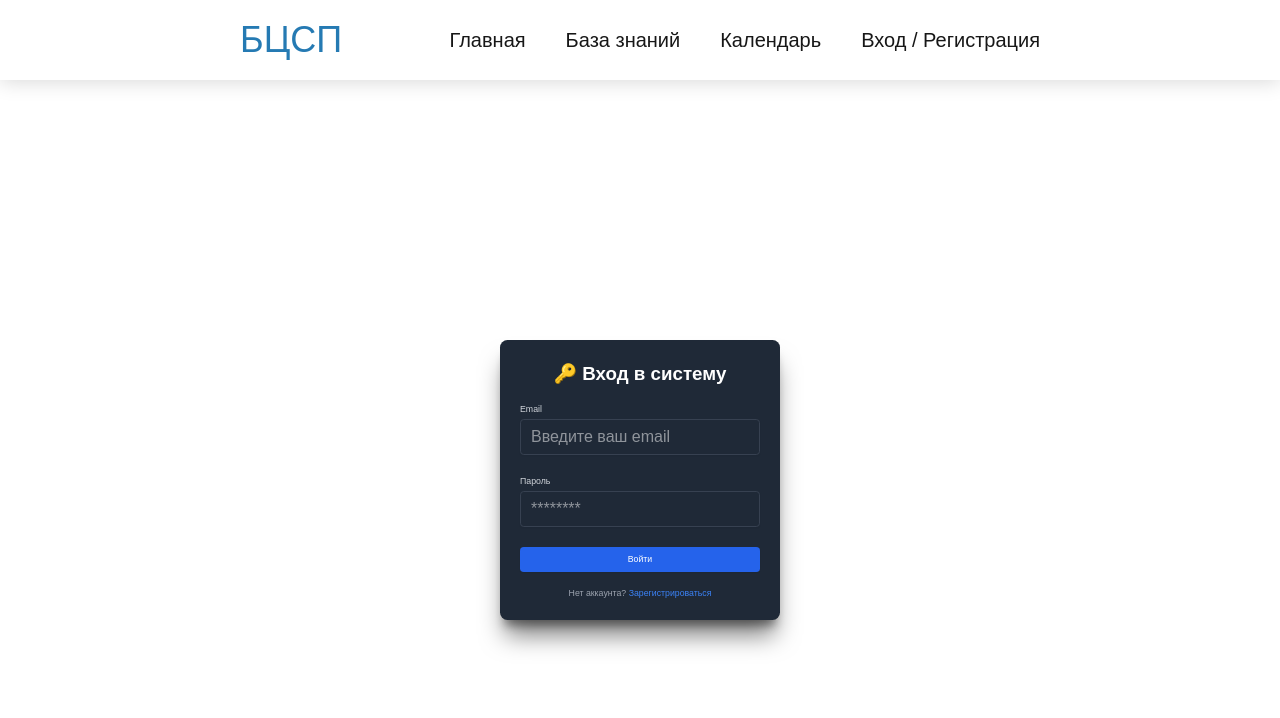
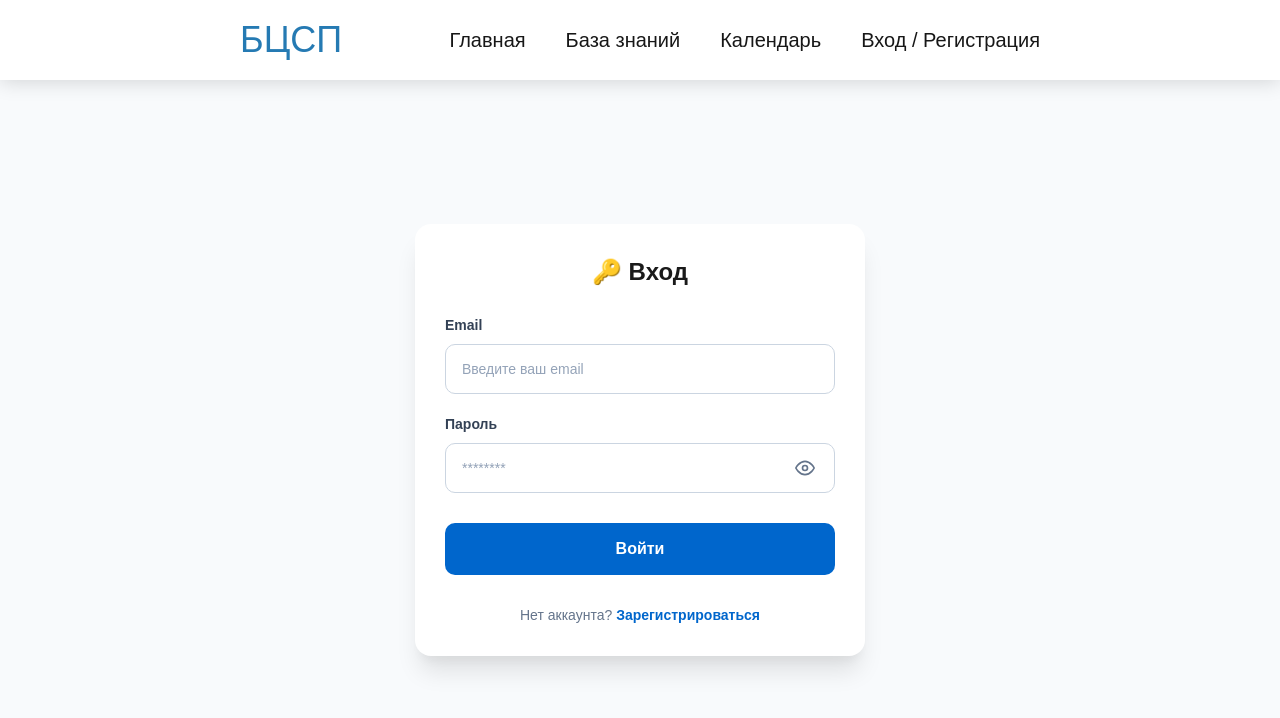
Before and after one commit to Qcsteeven/IT-Eco-For-SP, a Next.js app: page /auth/signin in a window 1280 px wide. Shown: the top 718 px of the page. Built offline with nearby package versions, Linux system fonts and the light colour scheme; no server answers.

Commit message:
registration + auth design refactoring

```diff
--- a/src/app/(otherpage)/auth/signin/SignIn.module.scss
+++ b/src/app/(otherpage)/auth/signin/SignIn.module.scss
@@ -1,135 +1,130 @@
-.signinContainer {
+.signinWrapper {
+  // Растягиваем на всю доступную высоту между Header и Footer
+  flex: 1;
   display: flex;
   justify-content: center;
   align-items: center;
-  min-height: 100vh;
-  background-color: white;
-  padding: 1rem;
+  background-color: #f8fafc;
+  padding: 40px 20px;
 }
 
 .signinBox {
   width: 100%;
-  max-width: 28rem; // Equivalent to max-w-md (448px)
-  padding: 2rem;
-  space-y: 1.5rem; // Equivalent to space-y-6 (24px)
-  background-color: #1f2937; // gray-900
-  border-radius: 0.75rem; // rounded-xl
-  box-shadow:
-    0 20px 25px -5px rgba(0, 0, 0, 0.5),
-    0 10px 10px -5px rgba(0, 0, 0, 0.4); // shadow-2xl
+  max-width: 450px; // Немного увеличим для солидности
+  padding: 3rem;   // Больше внутренних отступов
+  background-color: white;
+  border-radius: 16px;
+  box-shadow: 0 20px 25px -5px rgba(0, 0, 0, 0.1), 0 10px 10px -5px rgba(0, 0, 0, 0.04);
 }
 
 .title {
-  font-size: 1.875rem; // text-3xl
-  font-weight: 700; // font-bold
+  font-size: 2.4rem; // Увеличиваем, так как база 10px
+  font-weight: 700;
   text-align: center;
-  color: white;
-  margin-bottom: 1.5rem;
+  color: #1a1a1a;
+  margin-bottom: 2.5rem;
 }
 
 .form {
   display: flex;
   flex-direction: column;
-  gap: 1rem; // space-y-4
-}
-
-.error {
-  padding: 0.75rem; // p-3
-  font-size: 0.875rem; // text-sm
-  color: #fca5a5; // text-red-400
-  background-color: #7f1d1d; // bg-red-900
-  border-radius: 0.5rem; // rounded-lg
+  gap: 2rem; // Увеличиваем расстояние между полями
 }
 
 .formGroup {
-  margin-bottom: 1rem;
+  display: flex;
+  flex-direction: column;
+  gap: 0.8rem;
 }
 
 .label {
-  display: block;
-  font-size: 0.875rem; // text-sm
-  font-weight: 500; // font-medium
-  color: #d1d5db; // text-gray-300
-  margin-bottom: 0.25rem;
+  font-size: 1.4rem; // Соответствует ~14px
+  font-weight: 600;
+  color: #334155;
+}
+
+.passwordInputWrapper {
+  position: relative;
+  display: flex;
+  align-items: center;
 }
 
 .input {
-  display: block;
   width: 100%;
-  padding: 0.5rem 1rem; // px-4 py-2
-  border: 1px solid #374151; // border-gray-700
-  background-color: #1f2937; // bg-gray-800
-  color: white;
-  border-radius: 0.375rem; // rounded-md
-  box-shadow: 0 1px 2px 0 rgba(0, 0, 0, 0.05); // shadow-sm
-  transition:
-    border-color 0.15s ease-in-out,
-    box-shadow 0.15s ease-in-out;
+  padding: 1.2rem 1.6rem; // Более "пухлые" инпуты
+  border: 1px solid #cbd5e1;
+  border-radius: 10px;
+  font-size: 1.6rem; // Крупный текст внутри
+  background-color: #fff;
+  transition: all 0.2s ease;
 
   &:focus {
     outline: none;
-    ring-color: #3b82f6; // focus:ring-blue-500
-    border-color: #3b82f6; // focus:border-blue-500
+    border-color: #0066cc;
+    box-shadow: 0 0 0 4px rgba(0, 102, 204, 0.1);
+  }
+
+  &::placeholder {
+    font-size: 1.4rem;
+    color: #94a3b8;
+  }
+}
+
+.eyeBtn {
+  position: absolute;
+  right: 1.2rem;
+  background: none;
+  border: none;
+  cursor: pointer;
+  color: #64748b;
+  display: flex;
+  padding: 8px;
+  transition: color 0.2s;
+
+  &:hover { color: #0066cc; }
+
+  svg {
+    width: 2rem;
+    height: 2rem;
   }
 }
 
 .submitButton {
   width: 100%;
-  display: flex;
-  justify-content: center;
-  padding: 0.5rem 1rem; // py-2 px-4
-  border: 1px solid transparent;
-  border-radius: 0.375rem; // rounded-md
-  box-shadow: 0 1px 2px 0 rgba(0, 0, 0, 0.05); // shadow-sm
-  font-size: 0.875rem; // text-sm
-  font-weight: 500; // font-medium
+  padding: 1.4rem;
+  margin-top: 1rem;
+  border-radius: 10px;
+  background-color: #0066cc;
   color: white;
-  background-color: #2563eb; // bg-blue-600
-  transition:
-    background-color 0.15s ease-in-out,
-    box-shadow 0.15s ease-in-out;
+  font-size: 1.6rem;
+  font-weight: 600;
+  border: none;
   cursor: pointer;
+  transition: transform 0.1s active, background 0.2s;
 
   &:hover {
-    background-color: #1d4ed8; // hover:bg-blue-700
+    background-color: #0052a3;
   }
 
-  &:focus {
-    outline: none;
-    ring-width: 2px; // focus:ring-2
-    ring-offset-width: 2px; // focus:ring-offset-2
-    ring-color: #3b82f6; // focus:ring-blue-500
+  &:active {
+    transform: scale(0.98);
   }
 }
 
 .signupText {
   text-align: center;
-  font-size: 0.875rem; // text-sm
-  color: #9ca3af; // text-gray-400
-  padding-top: 0.5rem; // pt-2
+  font-size: 1.4rem;
+  color: #64748b;
+  margin-top: 1rem;
 }
 
 .signupLink {
-  color: #3b82f6; // text-blue-500
-  font-weight: 500; // font-medium
-  transition: color 0.15s ease-in-out;
+  color: #0066cc;
+  font-weight: 600;
   cursor: pointer;
+  text-decoration: none;
 
   &:hover {
-    color: #60a5fa; // hover:text-blue-400
+    text-decoration: underline;
   }
 }
-
-.loadingContainer,
-.authenticatedContainer {
-  display: flex;
-  justify-content: center;
-  align-items: center;
-  height: 100vh;
-  background-color: black;
-}
-
-.loadingText {
-  font-size: 1.125rem; // text-lg
-  color: #d1d5db; // text-gray-300
-}
--- a/src/app/(otherpage)/auth/signin/page.tsx
+++ b/src/app/(otherpage)/auth/signin/page.tsx
@@ -4,13 +4,11 @@ import React, { useState, useEffect, FormEvent } from 'react';
 import { signIn, useSession, LiteralUnion } from 'next-auth/react';
 import { BuiltInProviderType } from 'next-auth/providers/index';
 import { useRouter, useSearchParams } from 'next/navigation';
-// Импортируем модульные SCSS стили
+import { FiEye, FiEyeOff } from 'react-icons/fi'; // Импорт иконок
 import styles from './SignIn.module.scss';
 
-// Определяем возможные коды ошибок, которые мы ожидаем
 type AuthErrorType = 'EmailNotVerified' | 'CredentialsSignin' | string;
 
-// Типизация для результата signIn
 interface SignInResult {
   error: string | null;
   status: number;
@@ -19,128 +17,68 @@ interface SignInResult {
 }
 
 export default function SignIn() {
-  // Явная типизация для стейта
   const [email, setEmail] = useState<string>('');
   const [password, setPassword] = useState<string>('');
+  const [showPassword, setShowPassword] = useState<boolean>(false);
   const [error, setError] = useState<string>('');
 
-  // useSession предоставляет объект с полем status, которое имеет определенные литеральные типы
   const { status } = useSession();
   const router = useRouter();
-  // useSearchParams может вернуть null, поэтому используем опциональную цепочку
   const searchParams = useSearchParams();
 
-  // Хук useEffect для обработки статуса сессии и ошибок из URL
   useEffect(() => {
-    // 1. Если пользователь уже авторизован, перенаправляем на главную
     if (status === 'authenticated') {
       router.replace('/home');
       return;
     }
 
-    // 2. Обработка ошибок из URL-параметров
-    // searchParams может быть null, поэтому используем опциональную цепочку
     const urlError = searchParams?.get('error') as AuthErrorType | null;
-
     if (urlError) {
       if (urlError === 'EmailNotVerified') {
-        setError(
-          '❌ Ваш аккаунт не верифицирован. Пожалуйста, подтвердите email по ссылке в письме.',
-        );
+        setError('Ваш аккаунт не верифицирован.');
       } else if (urlError === 'CredentialsSignin') {
-        setError('Неверный email или пароль. Пожалуйста, попробуйте снова.');
+        setError('Неверный email или пароль.');
       } else {
-        // Ловим любые другие необработанные ошибки
-        setError('Произошла ошибка входа. Пожалуйста, попробуйте снова.');
+        setError('Произошла ошибка входа.');
       }
     }
-  }, [status, router, searchParams]); // Зависимости хука
+  }, [status, router, searchParams]);
 
-  // Состояния загрузки и аутентификации
   if (status === 'loading') {
-    return (
-      <div className={styles.loadingContainer}>
-        <p className={styles.loadingText}>Проверка сессии...</p>
-      </div>
-    );
+    return <div className={styles.loaderFull}>Загрузка...</div>;
   }
 
-  // Если состояние 'authenticated', хотя редирект уже сработает в useEffect,
-  // это можно оставить как запасной вариант для UX.
-  if (status === 'authenticated') {
-    return (
-      <div className={styles.authenticatedContainer}>
-        <p className={styles.loadingText}>Вы вошли. Перенаправление...</p>
-      </div>
-    );
-  }
-
-  /**
-   * Обработчик отправки формы входа.
-   * Типизация аргумента e: FormEvent
-   */
   const handleSubmit = async (e: FormEvent) => {
     e.preventDefault();
     setError('');
 
-    // Явно типизируем провайдера как 'credentials'
-    const result = (await signIn('credentials' as LiteralUnion<BuiltInProviderType, string>, {
-      redirect: false,
-      email,
-      password,
-    })) as SignInResult; // Приводим результат к созданному интерфейсу
+    const result = (await signIn(
+      'credentials' as LiteralUnion<BuiltInProviderType, string>,
+      { redirect: false, email, password },
+    )) as SignInResult;
 
     if (!result.error) {
-      // Успешный вход
       router.push('/');
     } else {
-      // Ошибка входа
-      let errorCode: AuthErrorType;
-
-      if (result.error.includes('EmailNotVerified')) {
-        errorCode = 'EmailNotVerified';
-      } else {
-        errorCode = 'CredentialsSignin';
-      }
-
-      // Перенаправляем обратно на страницу входа с кодом ошибки в URL
+      const errorCode: AuthErrorType = result.error.includes('EmailNotVerified')
+        ? 'EmailNotVerified'
+        : 'CredentialsSignin';
       router.push(`/auth/signin?error=${errorCode}`);
     }
   };
 
-  /**
-   * Обработчик перехода на страницу регистрации.
-   */
-  const handleSignUpClick = (e: FormEvent) => {
-    e.preventDefault();
-    router.push('/auth/signup');
-  };
-
   return (
-    <div className={styles.signinContainer}>
+    <div className={styles.signinWrapper}>
       <div className={styles.signinBox}>
-        <h1 className={styles.title}>
-          🔑 Вход в систему
-        </h1>
+        <h1 className={styles.title}>🔑 Вход</h1>
 
         <form onSubmit={handleSubmit} className={styles.form}>
-          {error && (
-            <div className={styles.error}>
-              {error}
-            </div>
-          )}
+          {error && <div className={styles.error}>{error}</div>}
 
-          {/* Поле Email */}
           <div className={styles.formGroup}>
-            <label
-              htmlFor="email"
-              className={styles.label}
-            >
-              Email
-            </label>
+            <label className={styles.label}>Email</label>
             <input
               type="email"
-              id="email"
               value={email}
               onChange={(e) => setEmail(e.target.value)}
               placeholder="Введите ваш email"
@@ -149,44 +87,39 @@ export default function SignIn() {
             />
           </div>
 
-          {/* Поле Пароль */}
           <div className={styles.formGroup}>
-            <label
-              htmlFor="password"
-              className={styles.label}
-            >
-              Пароль
-            </label>
+            <label className={styles.label}>Пароль</label>
+            <div className={styles.passwordInputWrapper}>
               <input
-              type="password"
-              id="password"
+                type={showPassword ? 'text' : 'password'}
                 value={password}
                 onChange={(e) => setPassword(e.target.value)}
                 placeholder="********"
                 required
                 className={styles.input}
               />
+              <button
+                type="button"
+                className={styles.eyeBtn}
+                onClick={() => setShowPassword(!showPassword)}
+              >
+                {showPassword ? <FiEyeOff size={20} /> : <FiEye size={20} />}
+              </button>
+            </div>
           </div>
 
-          {/* Кнопка отправки */}
-          <button
-            type="submit"
-            className={styles.submitButton}
-            disabled={status === 'loading'}
-          >
+          <button type="submit" className={styles.submitButton}>
             Войти
           </button>
 
-          {/* Ссылка на регистрацию */}
           <p className={styles.signupText}>
             Нет аккаунта?{' '}
-            <a
-              href="/auth/signup"
-              onClick={handleSignUpClick}
+            <span
+              onClick={() => router.push('/auth/signup')}
               className={styles.signupLink}
             >
               Зарегистрироваться
-            </a>
+            </span>
           </p>
         </form>
       </div>
--- a/src/app/(otherpage)/auth/signup/SignUp.module.scss
+++ b/src/app/(otherpage)/auth/signup/SignUp.module.scss
@@ -1,149 +1,121 @@
-.signupContainer {
+.signupWrapper {
+  flex: 1;
   display: flex;
   justify-content: center;
   align-items: center;
-  min-height: 100vh;
-  background-color: white;
-  padding: 1rem;
+  background-color: #f8fafc;
+  padding: 40px 20px;
 }
 
 .signupBox {
   width: 100%;
-  max-width: 28rem; /* Equivalent to max-w-md (448px) */
-  padding: 2rem;
-  background-color: #1f2937; /* gray-900 */
-  border-radius: 0.75rem; /* rounded-xl */
-  box-shadow:
-    0 20px 25px -5px rgba(0, 0, 0, 0.5),
-    0 10px 10px -5px rgba(0, 0, 0, 0.4); /* shadow-2xl */
+  max-width: 450px;
+  padding: 3rem;
+  background-color: white;
+  border-radius: 16px;
+  box-shadow: 0 20px 25px -5px rgba(0, 0, 0, 0.1);
 }
 
 .title {
-  font-size: 1.875rem; /* text-3xl */
-  font-weight: 700; /* font-bold */
+  font-size: 2.4rem; // 24px
+  font-weight: 700;
   text-align: center;
-  color: white;
-  margin-bottom: 1.5rem;
+  color: #1a1a1a;
+  margin-bottom: 2rem;
 }
 
 .form {
   display: flex;
   flex-direction: column;
-  gap: 1rem; /* space-y-4 */
-}
-
-.error {
-  padding: 0.75rem; /* p-3 */
-  font-size: 0.875rem; /* text-sm */
-  color: #fca5a5; /* text-red-400 */
-  background-color: #7f1d1d; /* bg-red-900 */
-  border-radius: 0.5rem; /* rounded-lg */
+  gap: 1.5rem;
 }
 
 .formGroup {
-  margin-bottom: 1rem;
+  display: flex;
+  flex-direction: column;
+  gap: 0.8rem;
 }
 
 .label {
-  display: block;
-  font-size: 0.875rem; /* text-sm */
-  font-weight: 500; /* font-medium */
-  color: #d1d5db; /* text-gray-300 */
-  margin-bottom: 0.25rem;
+  font-size: 1.4rem; // 14px
+  font-weight: 600;
+  color: #334155;
+}
+
+.passwordWrapper {
+  position: relative;
+  display: flex;
+  align-items: center;
 }
 
 .input {
-  display: block;
   width: 100%;
-  padding: 0.5rem 1rem; /* px-4 py-2 */
-  border: 1px solid #374151; /* border-gray-700 */
-  background-color: #1f2937; /* bg-gray-800 */
-  color: white;
-  border-radius: 0.375rem; /* rounded-md */
-  box-shadow: 0 1px 2px 0 rgba(0, 0, 0, 0.05); /* shadow-sm */
-  transition:
-    border-color 0.15s ease-in-out,
-    box-shadow 0.15s ease-in-out;
+  padding: 1.2rem 1.6rem;
+  padding-right: 4rem; // Место для иконки
+  border: 1px solid #cbd5e1;
+  border-radius: 10px;
+  font-size: 1.6rem;
+  background-color: #fff;
 
   &:focus {
     outline: none;
-    ring-color: #10b981; /* focus:ring-green-500 */
-    border-color: #10b981; /* focus:border-green-500 */
-  }
-}
-
-.passwordInputContainer {
-  position: relative;
-  .input {
-    padding-right: 2.5rem; /* pr-10 */
+    border-color: #0066cc;
+    box-shadow: 0 0 0 4px rgba(0, 102, 204, 0.1);
   }
 }
 
 .passwordToggle {
   position: absolute;
-  inset-y: 0;
-  right: 0;
-  top: 1.5rem; /* top-6 */
+  right: 1.2rem;
+  background: none;
+  border: none;
+  cursor: pointer;
+  color: #64748b;
   display: flex;
-  align-items: center;
-  padding-right: 0.75rem; /* pr-3 */
-  color: #9ca3af; /* text-gray-400 */
-  transition: color 0.15s ease-in-out;
-  cursor: pointer;
+  padding: 5px;
 
-  &:hover {
-    color: white;
+  svg {
+    width: 2rem;
+    height: 2rem;
   }
 }
 
 .submitButton {
   width: 100%;
-  display: flex;
-  justify-content: center;
-  padding: 0.5rem 1rem; /* py-2 px-4 */
-  border: 1px solid transparent;
-  border-radius: 0.375rem; /* rounded-md */
-  box-shadow: 0 1px 2px 0 rgba(0, 0, 0, 0.05); /* shadow-sm */
-  font-size: 0.875rem; /* text-sm */
-  font-weight: 500; /* font-medium */
+  padding: 1.4rem;
+  margin-top: 1rem;
+  border-radius: 10px;
+  background-color: #0066cc;
   color: white;
-  background-color: #059669; /* bg-green-600 */
-  transition:
-    background-color 0.15s ease-in-out,
-    box-shadow 0.15s ease-in-out;
+  font-size: 1.6rem;
+  font-weight: 600;
+  border: none;
   cursor: pointer;
 
-  &:hover {
-    background-color: #047857; /* hover:bg-green-700 */
-  }
-
-  &:focus {
-    outline: none;
-    ring-width: 2px; /* focus:ring-2 */
-    ring-offset-width: 2px; /* focus:ring-offset-2 */
-    ring-color: #10b981; /* focus:ring-green-500 */
-  }
-
   &:disabled {
-    background-color: #6b7280; /* disabled:bg-gray-500 */
+    background-color: #9ca3af;
     cursor: not-allowed;
   }
 }
 
+.error {
+  padding: 1.2rem;
+  background: #fee2e2;
+  color: #dc2626;
+  border-radius: 8px;
+  font-size: 1.4rem;
+  text-align: center;
+}
+
 .signinText {
   text-align: center;
-  font-size: 0.875rem; /* text-sm */
-  color: #9ca3af; /* text-gray-400 */
-  margin-top: 1rem; /* mt-4 */
+  font-size: 1.4rem;
+  color: #64748b;
 }
 
 .signinLink {
-  color: #3b82f6; /* text-blue-500 */
-  font-weight: 500; /* font-medium */
-  transition: color 0.15s ease-in-out;
+  color: #0066cc;
+  font-weight: 600;
   cursor: pointer;
-
-  &:hover {
-    color: #60a5fa; /* hover:text-blue-400 */
-  }
+  &:hover { text-decoration: underline; }
 }
--- a/src/app/(otherpage)/auth/verify-email/VerifyEmail.module.scss
+++ b/src/app/(otherpage)/auth/verify-email/VerifyEmail.module.scss
@@ -2,67 +2,68 @@
   max-width: 400px;
   margin: 50px auto;
   padding: 20px;
-  border: 1px solid #374151; /* Slightly lighter than gray-900 for contrast */
-  border-radius: 0.5rem; /* rounded-md */
-  color: white;
-  background-color: #1f2937; /* gray-900 */
-  box-shadow: 0 4px 6px -1px rgba(0, 0, 0, 0.5), 0 2px 4px -2px rgba(0, 0, 0, 0.5); /* shadow-md */
+  border: 1px solid #cbd5e1;
+  border-radius: 0.5rem;
+  color: #1f2937;
+  background-color: white;
+  box-shadow:
+          0 4px 6px -1px rgba(0, 0, 0, 0.1),
+          0 2px 4px -2px rgba(0, 0, 0, 0.06);
 }
 
 .title {
-  border-bottom: 1px solid #374151;
-  padding-bottom: 0.75rem; /* pb-3 */
-  margin-bottom: 1rem; /* mb-4 */
-  font-size: 1.5rem; /* text-xl */
-  font-weight: 600; /* font-semibold */
-  color: #e5e7eb; /* text-gray-200 */
+  border-bottom: 1px solid #cbd5e1;
+  padding-bottom: 0.75rem;
+  margin-bottom: 1rem;
+  font-size: 1.5rem;
+  font-weight: 600;
+  color: #0066cc;
   display: flex;
   align-items: center;
-  gap: 0.5rem; /* Add some space for the emoji */
+  gap: 0.5rem;
 }
 
 .description {
-  color: #9ca3af; /* text-gray-400 */
-  margin-bottom: 1.25rem; /* mb-5 */
+  color: #6b7280;
+  margin-bottom: 1.25rem;
   line-height: 1.6;
 }
 
 .formGroup {
-  margin-bottom: 1rem; /* mb-4 */
+  margin-bottom: 1rem;
 }
 
 .label {
   display: block;
-  margin-bottom: 0.3rem; /* mb-1 */
-  color: #d1d5db; /* text-gray-300 */
-  font-weight: 500; /* font-medium */
+  margin-bottom: 0.3rem;
+  color: #374151;
+  font-weight: 600;
 }
 
 .input {
   width: 100%;
-  padding: 0.75rem 1rem; /* px-4 py-2 */
+  padding: 0.75rem 1rem;
   box-sizing: border-box;
-  background-color: #111827; /* Slightly darker than gray-900 for input fields */
-  border: 1px solid #4b5563; /* gray-700 */
-  color: white;
-  border-radius: 0.375rem; /* rounded-md */
-  font-size: 1.125rem; /* text-lg */
+  background-color: white;
+  border: 1px solid #cbd5e1;
+  color: #1f2937;
+  border-radius: 0.375rem;
+  font-size: 1.125rem;
   text-align: center;
   transition: border-color 0.15s ease-in-out, box-shadow 0.15s ease-in-out;
 
   &:focus {
     outline: none;
-    ring-color: #3b82f6; /* focus:ring-blue-500 */
-    border-color: #3b82f6; /* focus:border-blue-500 */
-    box-shadow: 0 0 0 3px rgba(59, 130, 246, 0.3); /* focus:shadow-outline-blue */
+    border-color: #0066cc;
+    box-shadow: 0 0 0 3px rgba(0, 102, 204, 0.15);
   }
 
   &[maxlength="6"] {
-    letter-spacing: 0.5rem; /* Add spacing for digits */
+    letter-spacing: 0.5rem;
   }
 
   &:disabled {
-    background-color: #2d3748; /* gray-800 */
+    background-color: #f3f4f6;
     cursor: not-allowed;
     opacity: 0.7;
   }
@@ -70,53 +71,53 @@
 
 .submitButton {
   width: 100%;
-  padding: 0.75rem 1rem; /* py-3 px-4 */
-  background-color: #2563eb; /* blue-600 */
+  padding: 0.75rem 1rem;
+  background-color: #0066cc;
   color: white;
   border: none;
-  border-radius: 0.375rem; /* rounded-md */
+  border-radius: 0.375rem;
   cursor: pointer;
-  font-weight: 600; /* font-semibold */
-  font-size: 1rem; /* text-base */
+  font-weight: 600;
+  font-size: 1rem;
   transition: background-color 0.15s ease-in-out, opacity 0.15s ease-in-out;
 
   &:hover:not(:disabled) {
-    background-color: #1d4ed8; /* hover:bg-blue-700 */
+    background-color: #0052a3;
   }
 
   &:disabled {
-    background-color: #6b7280; /* gray-500 */
+    background-color: #9ca3af;
     opacity: 0.7;
   }
 }
 
 .successMessage {
-  margin-top: 1.25rem; /* mt-5 */
-  color: #4ade80; /* green-400 */
+  margin-top: 1.25rem;
+  color: #16a34a;
   font-weight: bold;
   text-align: center;
   animation: fadeIn 0.5s ease-in-out;
 }
 
 .errorMessage {
-  margin-top: 1.25rem; /* mt-5 */
-  color: #f87171; /* red-400 */
+  margin-top: 1.25rem;
+  color: #dc2626;
   font-weight: bold;
   text-align: center;
   animation: fadeIn 0.5s ease-in-out;
 }
 
 .resendCodeSection {
-  margin-top: 1rem; /* mt-4 */
+  margin-top: 1rem;
   text-align: center;
-  font-size: 0.9rem; /* text-sm */
+  font-size: 0.9rem;
 }
 
 .resendButton {
-  margin-left: 0.25rem; /* ml-1 */
+  margin-left: 0.25rem;
   background: none;
   border: none;
-  color: #3b82f6; /* blue-500 */
+  color: #0066cc;
   cursor: pointer;
   text-decoration: underline;
   padding: 0;
@@ -124,11 +125,11 @@
   transition: color 0.15s ease-in-out;
 
   &:hover {
-    color: #60a5fa; /* hover:text-blue-400 */
+    color: #004c99;
   }
 
   &:disabled {
-    color: #6b7280; /* gray-500 */
+    color: #9ca3af;
     cursor: not-allowed;
   }
 }
--- a/src/app/(otherpage)/auth/verify-email/page.tsx
+++ b/src/app/(otherpage)/auth/verify-email/page.tsx
@@ -133,7 +133,6 @@ export default function VerifyEmailPage() {
   };
 
   return (
-    // 2. ИСПОЛЬЗУЕМ styles.className
     <div className={styles.verifyEmailContainer}>
       <h2 className={styles.title}>Подтверждение Email 📧</h2>
       <p className={styles.description}>
@@ -186,7 +185,6 @@ export default function VerifyEmailPage() {
       </form>
 
       {message && (
-        // Условный класс для сообщений об успехе/ошибке
         <p className={isSuccess ? styles.successMessage : styles.errorMessage}>
           {message}
         </p>
--- a/src/app/(otherpage)/layout.tsx
+++ b/src/app/(otherpage)/layout.tsx
@@ -3,13 +3,24 @@ import './basic.scss';
 import Header from '@/components/layout/Header';
 import Footer from '@/components/layout/Footer';
 
-
-export default function OtherPageLayout({ children }: { children: React.ReactNode }) {
+export default function OtherPageLayout({
+  children,
+}: {
+  children: React.ReactNode;
+}) {
   return (
-    <div>
-      <Header></Header>
-      <main>{children}</main>
-      <Footer></Footer>
+    // Добавляем flex-контейнер на всю высоту экрана
+    <div
+      style={{ display: 'flex', flexDirection: 'column', minHeight: '100vh' }}
+    >
+      <Header />
+      {/* main будет занимать все свободное место */}
+      <main
+        style={{ flex: '1 0 auto', display: 'flex', flexDirection: 'column' }}
+      >
+        {children}
+      </main>
+      <Footer />
     </div>
-  )
+  );
 }
```
Also changed, not shown: src/app/(otherpage)/auth/signup/page.tsx (+22 -79 lines), 1 other file (tests, documents, lock files or other folders). Lines whose indentation alone changed are shown as unchanged.
